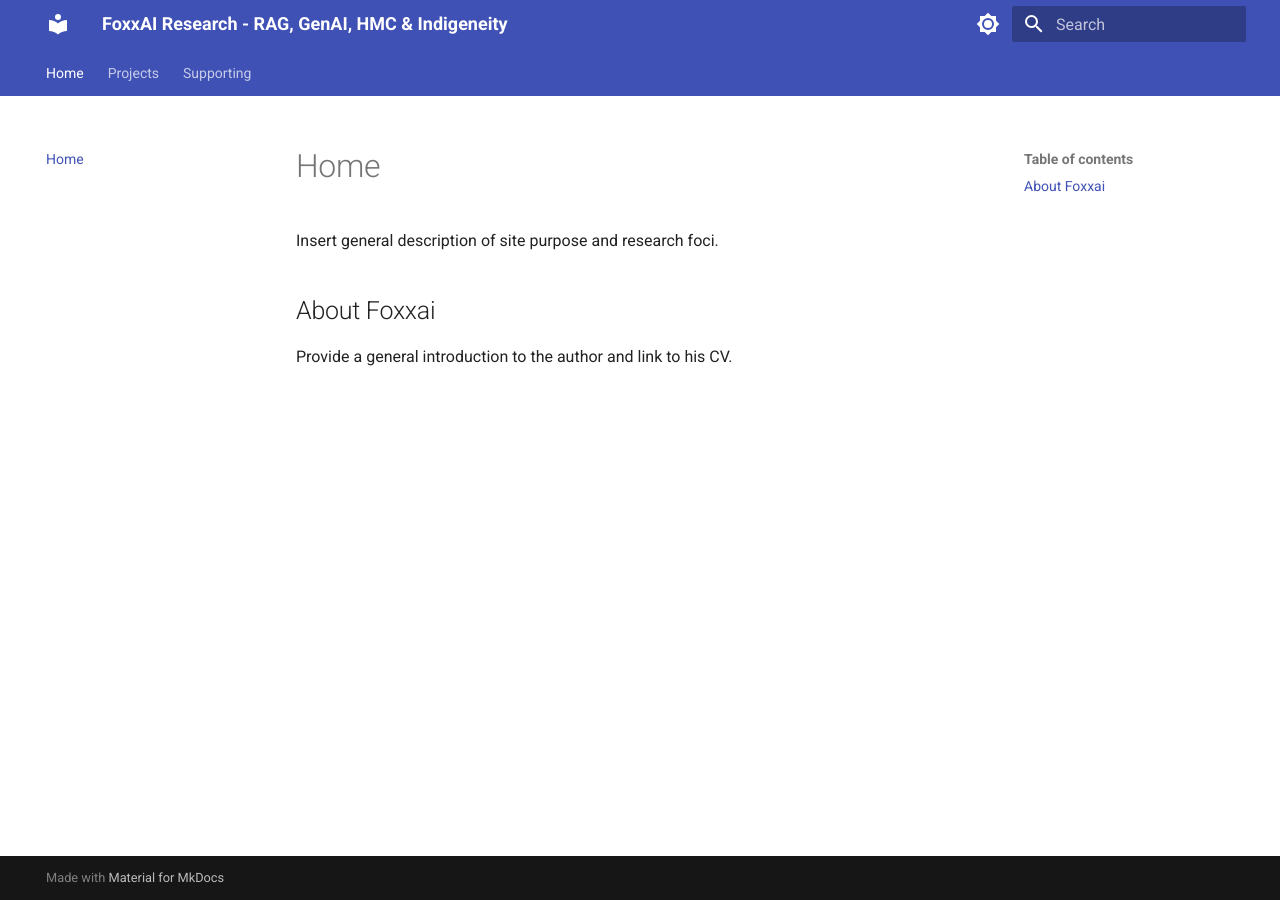
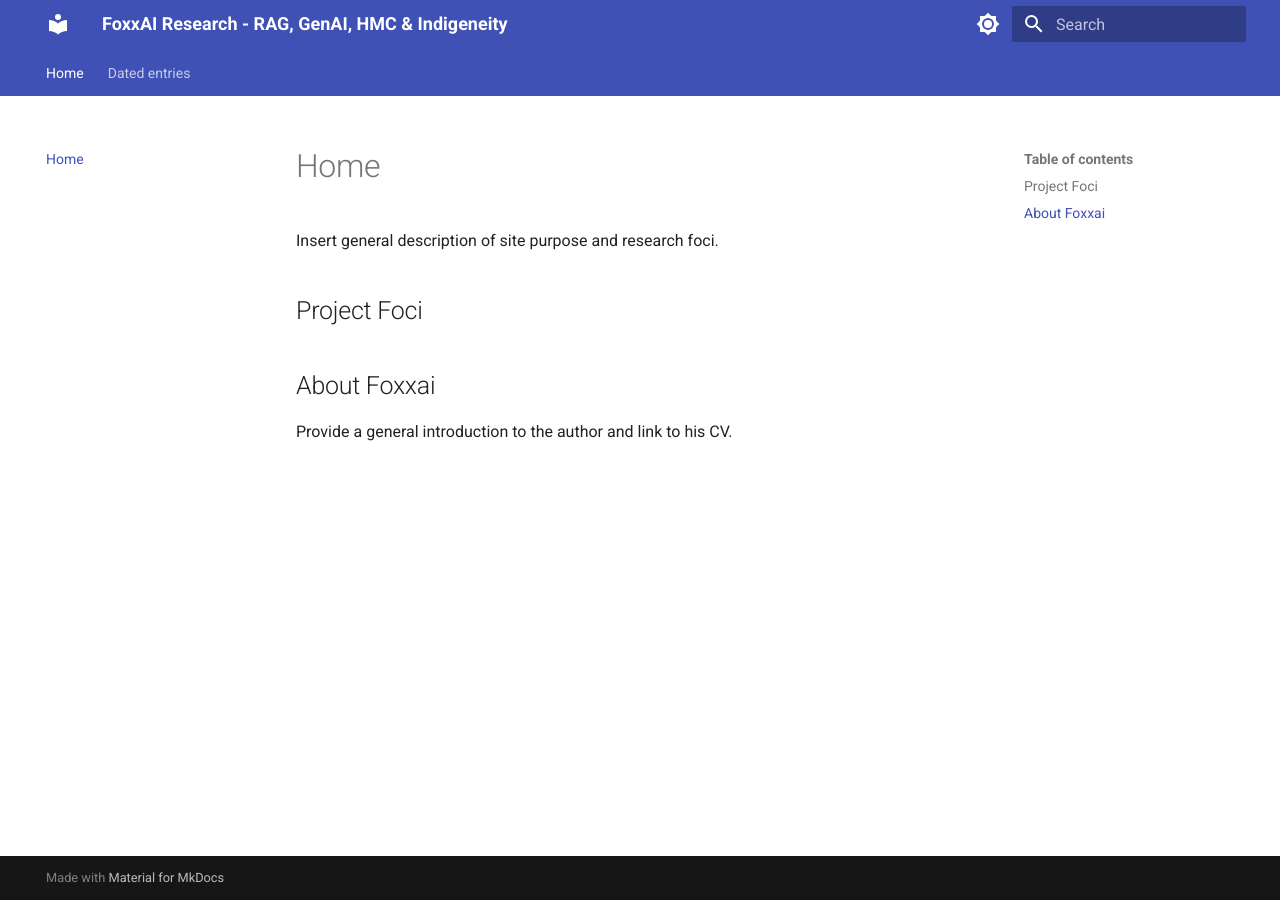
Before and after one commit to Foxxai/foxxai.xyz, an MkDocs documentation site: the page built from docs/index.md, in a window 1280 px wide. Built offline with MkDocs 1.6.1 and Material for MkDocs 9.7.7, drawn with Linux system fonts in a browser that asks for light colours.

Commit message:
Structural changes

```diff
--- a/docs/index.md
+++ b/docs/index.md
@@ -1,4 +1,6 @@
 Insert general description of site purpose and research foci.
+
+## Project Foci
 
 ## About Foxxai
 
```
Also changed, not shown: docs/dated_entries.md (added), docs/projects/Project 1.md (deleted), docs/supporting/cv.md (deleted).
